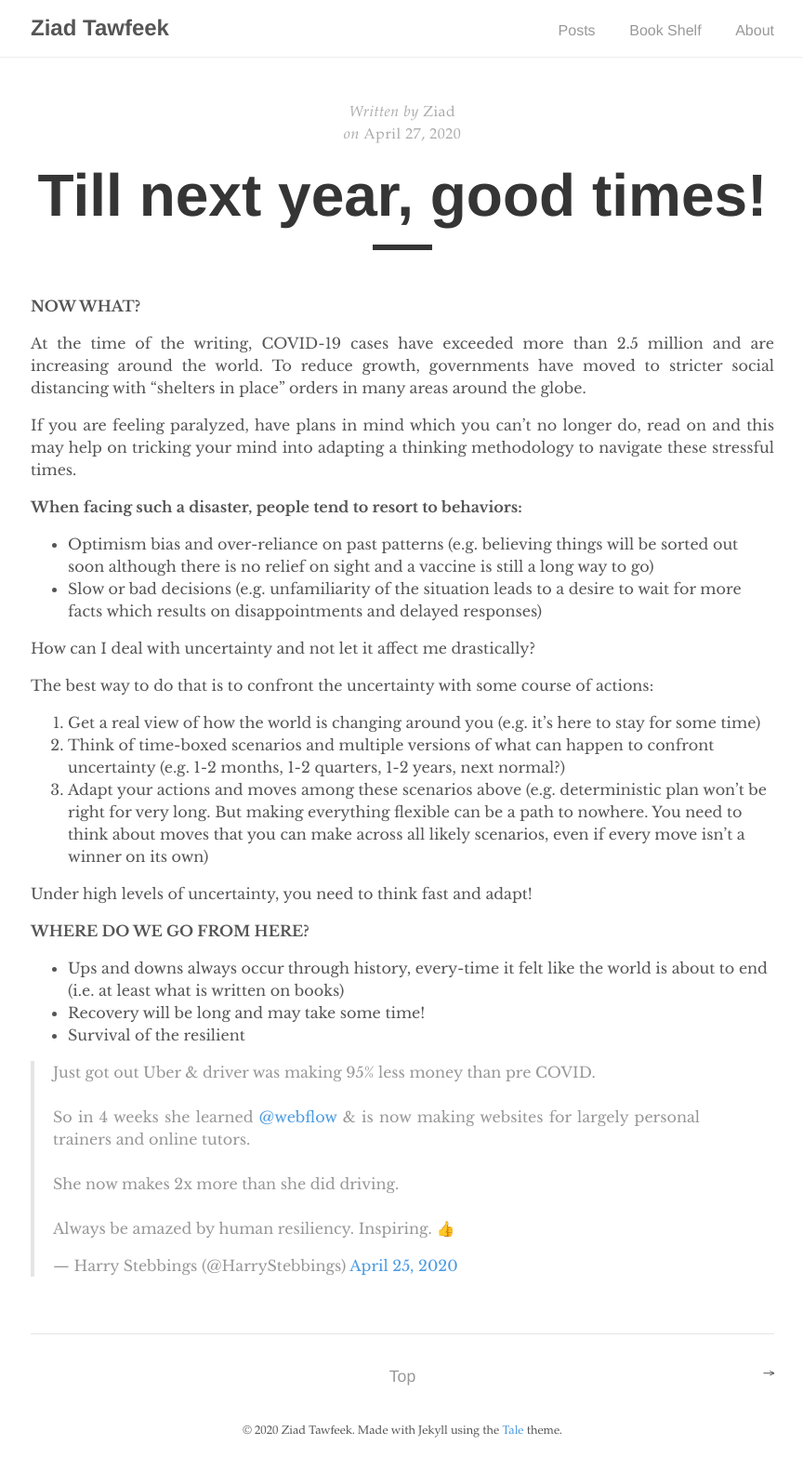
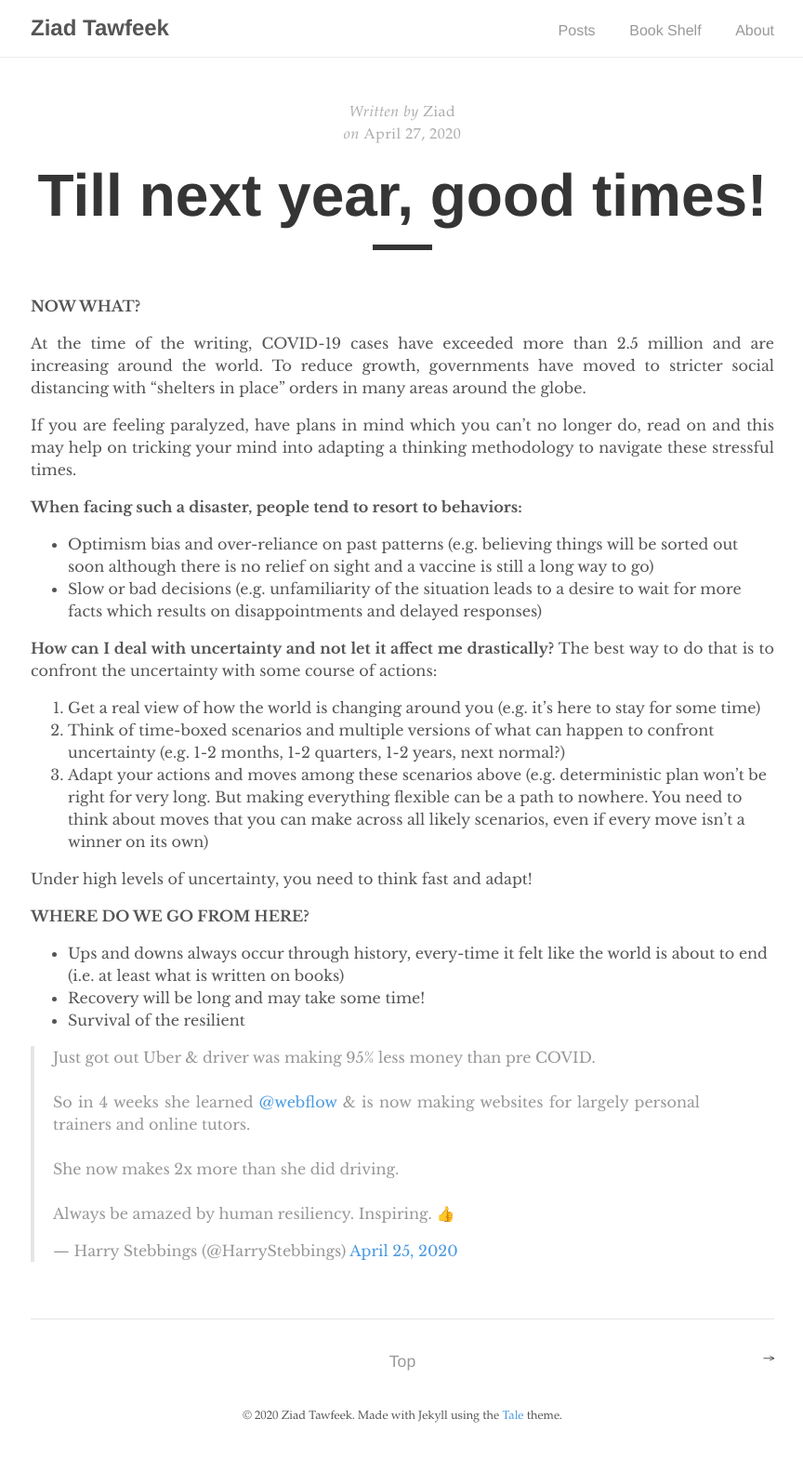
Before and after one commit to ziadtawfeek/web, a Jekyll site: the page built from _posts/2020-4-27-till-next-year-good-times.md, in a window 1280 px wide. Shown: the whole page at 93% size, without its empty margins (207-1071 px from the left). Built offline with Jekyll 4.4.1, drawn with Linux system fonts in a browser that asks for light colours; comment, search, counter and statistics services are not loaded.

```diff
--- a/_posts/2020-4-27-till-next-year-good-times.md
+++ b/_posts/2020-4-27-till-next-year-good-times.md
@@ -16,8 +16,7 @@ If you are feeling paralyzed, have plans in mind which you can't no longer do, r
 - Optimism bias and over-reliance on past patterns (e.g. believing things will be sorted out soon although there is no relief on sight and a vaccine is still a long way to go)
 - Slow or bad decisions (e.g. unfamiliarity of the situation leads to a desire to wait for more facts which results on disappointments and delayed responses)
 
-How can I deal with uncertainty and not let it affect me drastically?
-
+**How can I deal with uncertainty and not let it affect me drastically?**
 The best way to do that is to confront the uncertainty with some course of actions:
 
 1. Get a real view of how the world is changing around you (e.g. it's here to stay for some time)
@@ -27,7 +26,6 @@ The best way to do that is to confront the uncertainty with some course of actio
 Under high levels of uncertainty, you need to think fast and adapt!
 
 **WHERE DO WE GO FROM HERE?**
-
 - Ups and downs always occur through history, every-time it felt like the world is about to end (i.e. at least what is written on books)
 - Recovery will be long and may take some time!
 - Survival of the resilient
```
